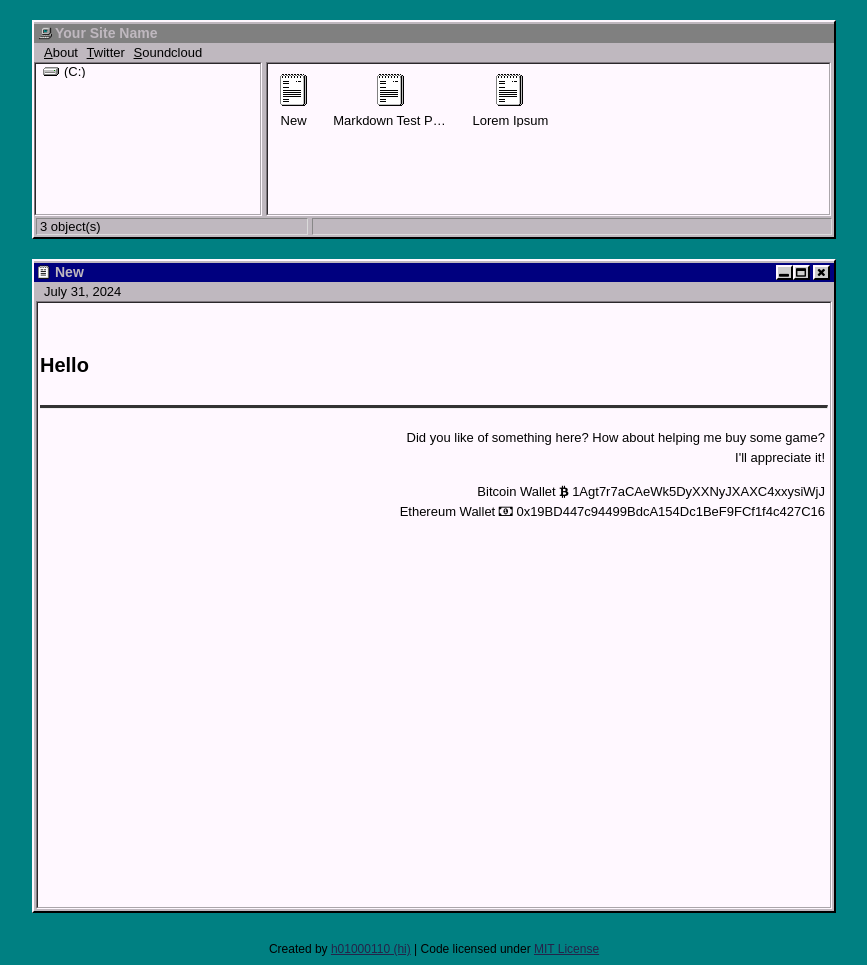
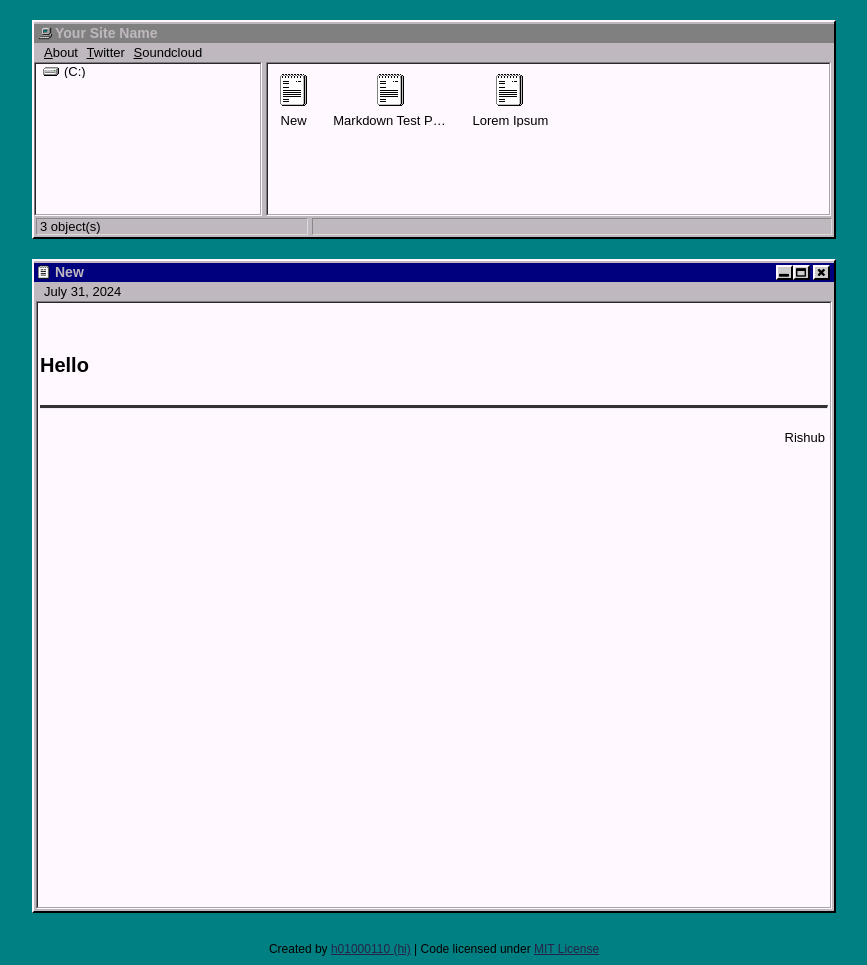
Before and after one commit to itsrishub/itsrishub.github.io, a Jekyll site: the page built from _posts/2024-07-31-new.md, in a window 1280 px wide. Shown: the whole page, without its empty margins (206-1073 px from the left). Built offline with Jekyll 4.4.1, drawn with Linux system fonts in a browser that asks for light colours; our own code applies the rules of GitHub Pages for plain Markdown files.

Commit message:
Update donate.html

```diff
--- a/_includes/donate.html
+++ b/_includes/donate.html
@@ -2,7 +2,5 @@
 <hr>
 <br>
 <div class="donate">
-	<p>Did you like of something here? How about helping me buy some game?<br>
-	I'll appreciate it!</p>
-	<p>Bitcoin Wallet <i class="fa fa-btc"></i> 1Agt7r7aCAeWk5DyXXNyJXAXC4xxysiWjJ<br>Ethereum Wallet <i class="fa fa-money"></i> 0x19BD447c94499BdcA154Dc1BeF9FCf1f4c427C16</p>
-</div>
+	<p>Rishub</p>
+	</div>
```
